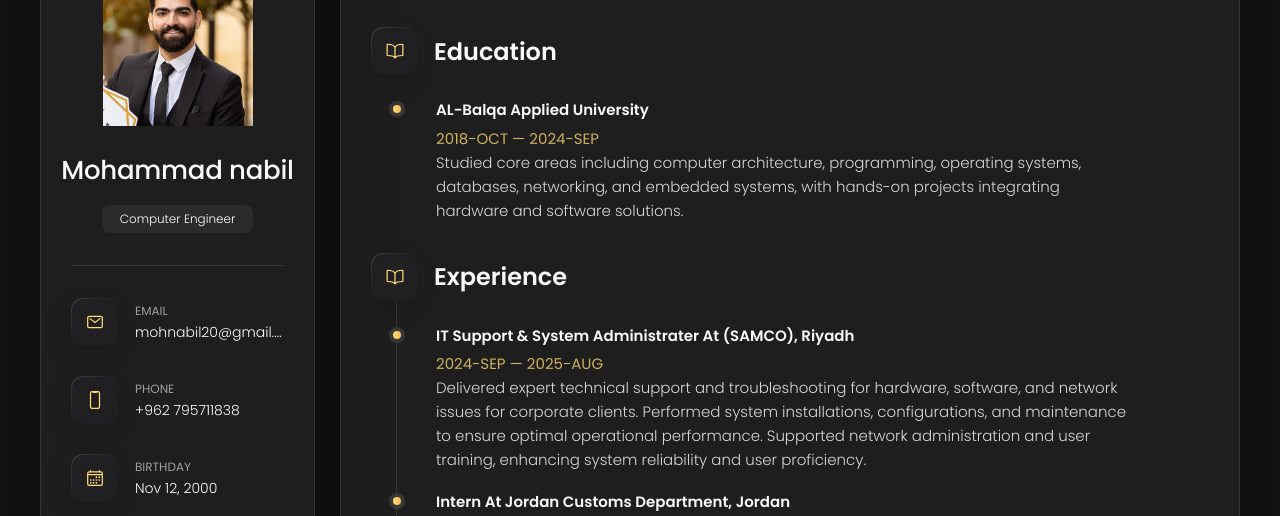
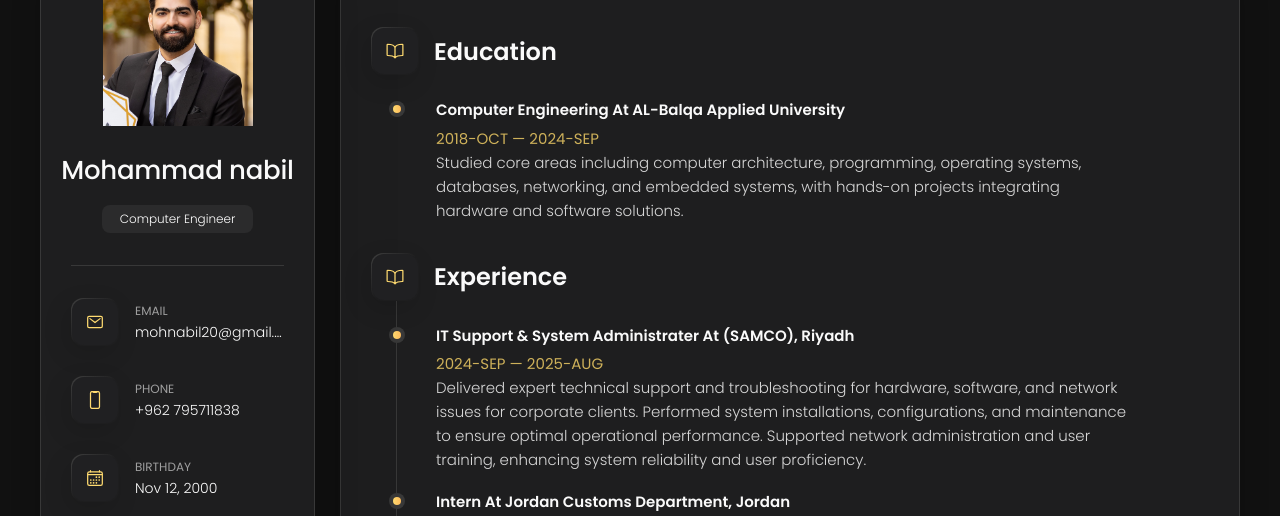
Before and after one commit to shaml-cpu/My-portfolio-, a plain HTML site: page index.html in a window 1280 px wide. Both pictures are taken after a click on the button "Resume". Shown: the part 162-678 px from the top of the page. Drawn offline with nearby package versions, Linux system fonts and the light colour scheme.

Commit message:
index.html

```diff
--- a/index.html
+++ b/index.html
@@ -497,7 +497,7 @@ I have designed and implemented IT systems, ERP solutions, and web platforms for
 
             <li class="timeline-item">
 
-              <h4 class="h4 timeline-item-title">AL-Balqa Applied University</h4>
+              <h4 class="h4 timeline-item-title">Computer Engineering at AL-Balqa Applied University</h4>
 
               <span>2018-OCT — 2024-SEP</span>
 
@@ -1136,4 +1136,5 @@ I have designed and implemented IT systems, ERP solutions, and web platforms for
 
 </body>
 
+
 </html>
```
